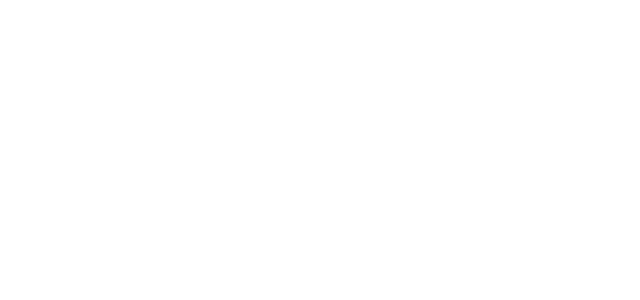
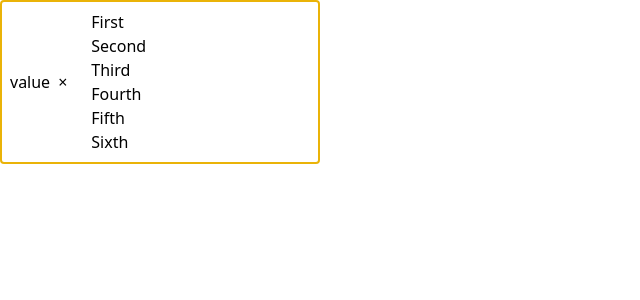
Before and after one commit to ZHANGJialiHappy/select, a React (Vite) app: page / in a window 1280 px wide. Shown: the top 300 px of the page, without its empty margins (0-640 px from the left). Built offline with nearby package versions, Linux system fonts and the light colour scheme.

Commit message:
feat: container

```diff
--- a/src/App.tsx
+++ b/src/App.tsx
@@ -1,8 +1,19 @@
+import { Select } from "./Select"
+
+const options=[
+  {label:"First", value: "1"},
+  {label:"Second", value: "2"},
+  {label:"Third", value: "3"},
+  {label:"Fourth", value: "4"},
+  {label:"Fifth", value: "5"},
+  {label:"Sixth", value: "6"},
+]
+
 function App() {
 
   return (
     <div className="App">
-
+      <Select options={options}/>
     </div>
   )
 }
--- a/src/select.tsx
+++ b/src/select.tsx
@@ -11,4 +11,20 @@
 
 export function Select({ value, onChange, options }: SelectProps) {
 
+    return(
+        <div tabIndex={0}
+        className="relative w-80 min-h-6 border-2 border-solid  border-yellow-500 flex items-center gap-2 p-2 rounded focus:border-yellow-200">
+            <span className="value">value</span>
+            <button className="clear-btn">&times;</button>
+            <div className="divider"></div>
+            <div className="caret"></div>
+            <ul className="options">
+                {options.map(option => (
+                    <li key={option.label} className="option">
+                        {option.label}
+                    </li>
+                ))}
+            </ul>
+        </div>
+    )
 }
--- /dev/null
+++ b/src/selectStyle.css
@@ -0,0 +1,3 @@
+.container-focus:focus {
+    border-color: rgb(253 224 71);
+}
```
